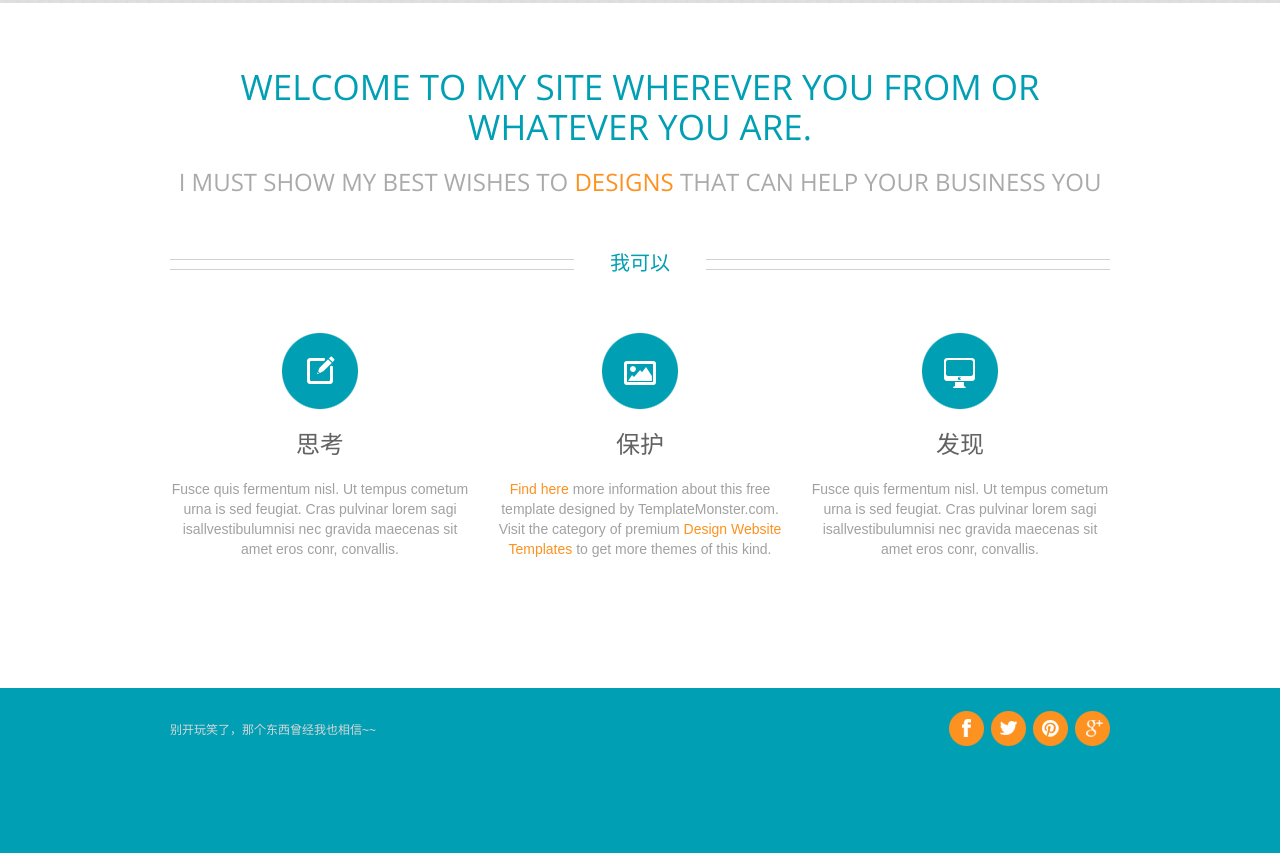
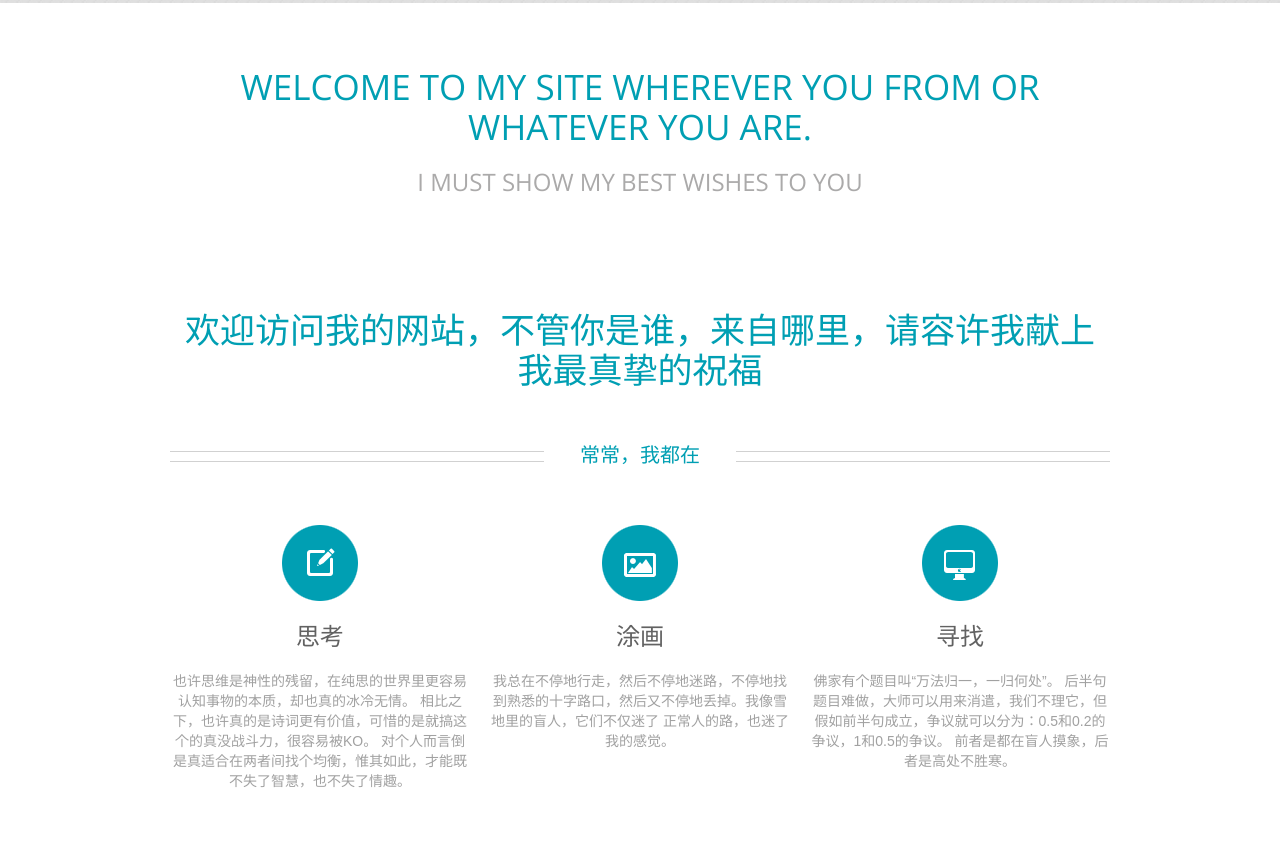
Before and after one commit to ensleep/ensleep.github.io, a plain HTML site: page index.html in a window 1280 px wide. Shown: the part 523-1376 px from the top of the page. Before the commit the page ends 1309 px from the top, so only its background shows below. Drawn offline with nearby package versions, Linux system fonts and the light colour scheme.

Commit message:
Update index.html
很好地修改过了

```diff
--- a/index.html
+++ b/index.html
@@ -60,7 +60,9 @@
          <li><a href="#" onclick="Warm()">Left Or Right</a></li>
          <li><a href="#" onclick="Warm()">Follow Me</a></li>
          <script type="text/javascript">
-              alert("对不起，还没完成呢,Sorry,I am dying to finish it!");
+              function Warm(){
+                   alert("对不起，还没完成呢,Sorry,I am dying to finish it!");
+              }
          </script>
        </ul>
     </nav>
@@ -86,27 +88,38 @@
 <div class="content"><div class="ic">More Website Templates @ TemplateMonster.com - September 14, 2013!</div>
   <div class="container_12">
     <div class="grid_12">
-      <h2>WELCOME TO MY SITE WHEREVER YOU FROM OR WHATEVER YOU ARE.<span>I MUST SHOW MY BEST WISHES TO <span class="col1">DESIGNS</span> THAT CAN HELP YOUR BUSINESS
-YOU</span></h2>
-<h3><span>我可以</span></h3>
+      <h2>WELCOME TO MY SITE WHEREVER YOU FROM OR WHATEVER YOU ARE.<span>I MUST SHOW MY BEST WISHES TO YOU</h2>
+      <h2>欢迎访问我的网站，不管你是谁，来自哪里，请容许我献上我最真挚的祝福</h2>
+<h3><span>常常，我都在</span></h3>
     </div>
     <div class="grid_4">
       <div class="icon">
         <img src="images/icon1.png" alt="">
-        <div class="title">思考</div>Fusce quis fermentum nisl. Ut tempus cometum urna is sed feugiat. Cras pulvinar lorem sagi isallvestibulumnisi nec gravida maecenas sit amet eros conr, convallis.
+        <div class="title">思考</div>
+           也许思维是神性的残留，在纯思的世界里更容易认知事物的本质，却也真的冰冷无情。
+
+相比之下，也许真的是诗词更有价值，可惜的是就搞这个的真没战斗力，很容易被KO。
+
+对个人而言倒是真适合在两者间找个均衡，惟其如此，才能既不失了智慧，也不失了情趣。
       </div>
     </div>
     <div class="grid_4">
       <div class="icon">
         <img src="images/icon2.png" alt="">
-        <div class="title">保护</div><span class="col1"><a href="http://blog.templatemonster.com/free-website-templates/" rel="dofollow"> Find here</a></span> more information about this free template designed by TemplateMonster.com.
-Visit the category of premium <span class="col1"><a href="http://www.templatemonster.com/category/design-website-templates/" rel="nofollow">Design Website Templates</a></span> to get more themes of this kind.
+        <div class="title">涂画</div>
+           我总在不停地行走，然后不停地迷路，不停地找到熟悉的十字路口，然后又不停地丢掉。我像雪地里的盲人，它们不仅迷了
+           正常人的路，也迷了我的感觉。
       </div>
     </div>
     <div class="grid_4">
       <div class="icon">
         <img src="images/icon3.png" alt="">
-        <div class="title">发现</div>Fusce quis fermentum nisl. Ut tempus cometum urna is sed feugiat. Cras pulvinar lorem sagi isallvestibulumnisi nec gravida maecenas sit amet eros conr, convallis.
+        <div class="title">寻找</div>
+        佛家有个题目叫“万法归一，一归何处”。
+
+后半句题目难做，大师可以用来消遣，我们不理它，但假如前半句成立，争议就可以分为：0.5和0.2的争议，1和0.5的争议。
+
+前者是都在盲人摸象，后者是高处不胜寒。
       </div>
     </div>
 
```
